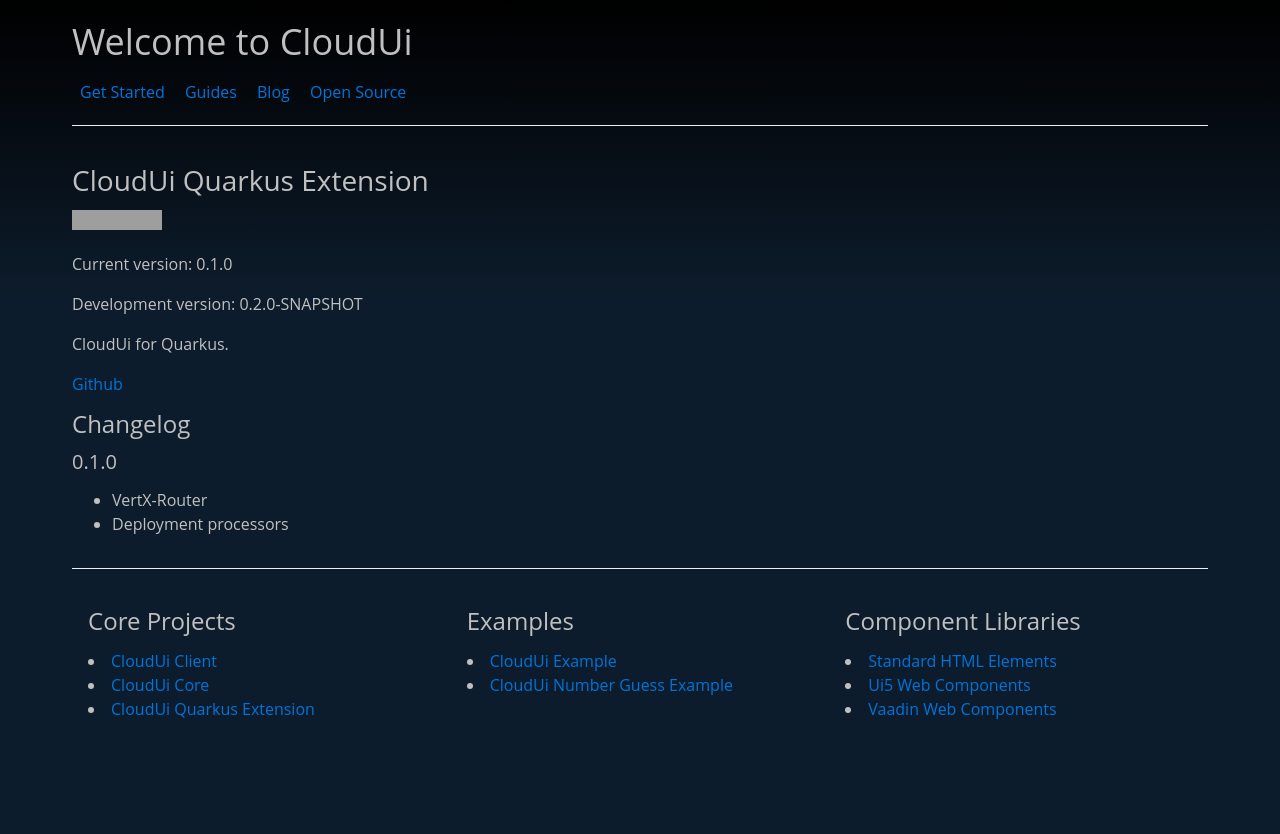
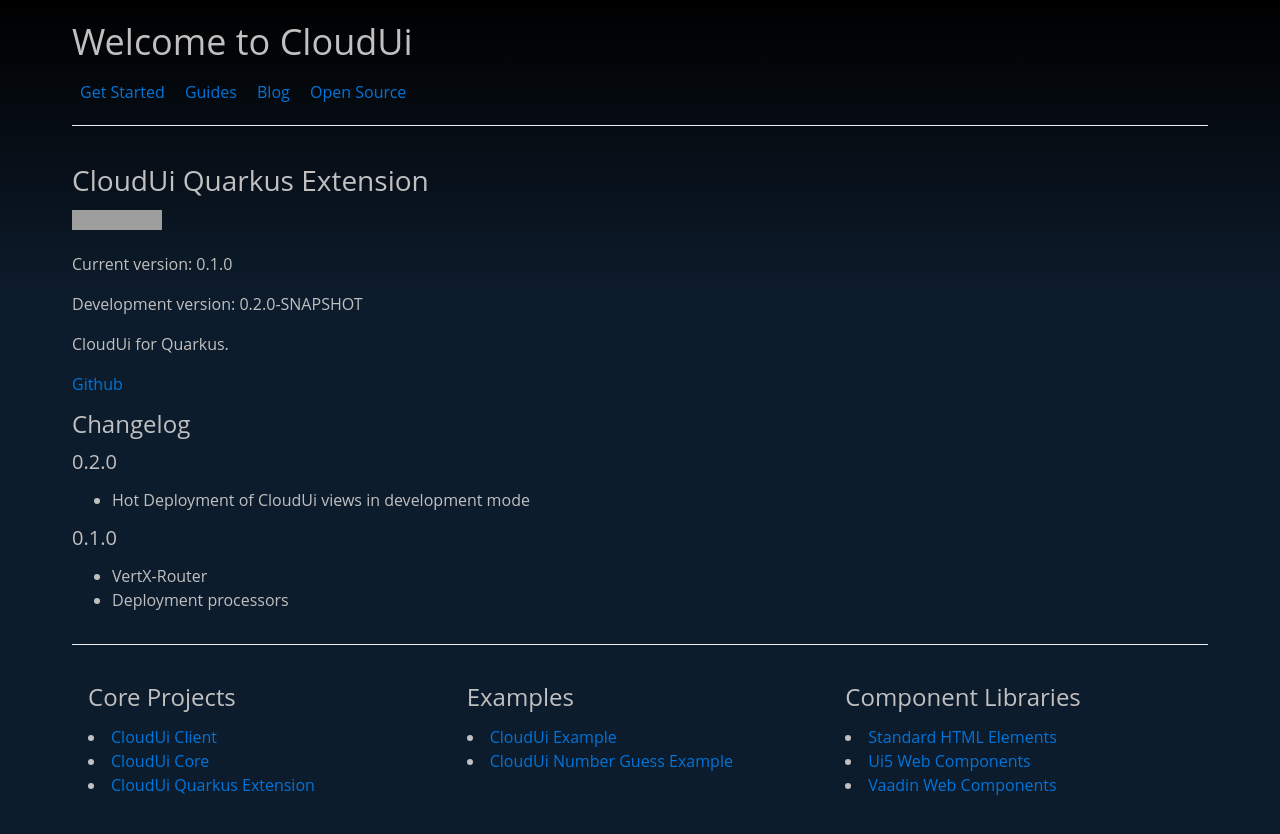
Before and after one commit to klenkes74/cloud-ui, a Jekyll site: the page built from _core_projects/quarkus_extension.md, in a window 1280 px wide. Shown: the top 834 px of the page. Built offline with Jekyll 4.4.1, drawn with Linux system fonts in a browser that asks for light colours; grey boxes are pictures that could not be loaded.

Commit message:
Some minor Updates

```diff
--- a/_core_projects/quarkus_extension.md
+++ b/_core_projects/quarkus_extension.md
@@ -17,6 +17,10 @@ CloudUi for Quarkus.
 
 #### Changelog
 
+##### 0.2.0
+
+* Hot Deployment of CloudUi views in development mode
+
 ##### 0.1.0
 
 * VertX-Router
```
Also changed, not shown: _component_libraries/ui5.md (+2 -0 lines), _component_libraries/vaadin.md (+2 -0 lines).
